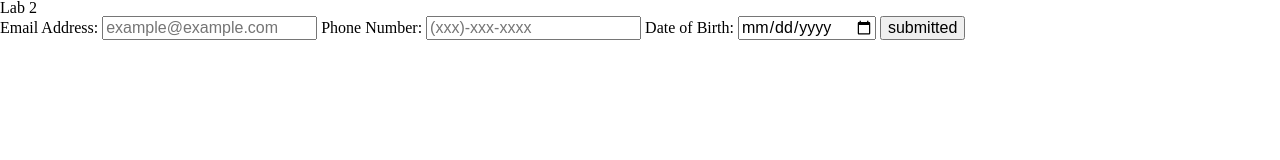
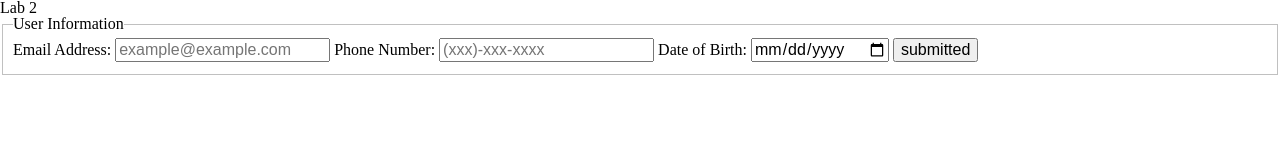
Before and after one commit to ITMD-362-Fall-2021-Rafael-Armenta/lab2, a plain HTML site: page index.html in a window 1280 px wide. Drawn offline with Linux system fonts and the light colour scheme.

Commit message:
Added fieldset & legend

```diff
--- a/index.html
+++ b/index.html
@@ -12,6 +12,8 @@
 			<h1>Lab 2</h1>
 		</header>
 		<form action="#null" method="get" autocomplete="on">
+		 <fieldset>
+      <legend><h2>User Information</h2></legend>
 				<label>Email Address:
 					<input name="email-address" type="email" placeholder="example@example.com">
 				</label>
@@ -24,6 +26,7 @@
 				<label>
 					<input type="submit" value="submitted">
 				</label>
+			</fieldset>
 		</form>
 	</body>
 </html>
```
Lines whose indentation alone changed are shown as unchanged.
